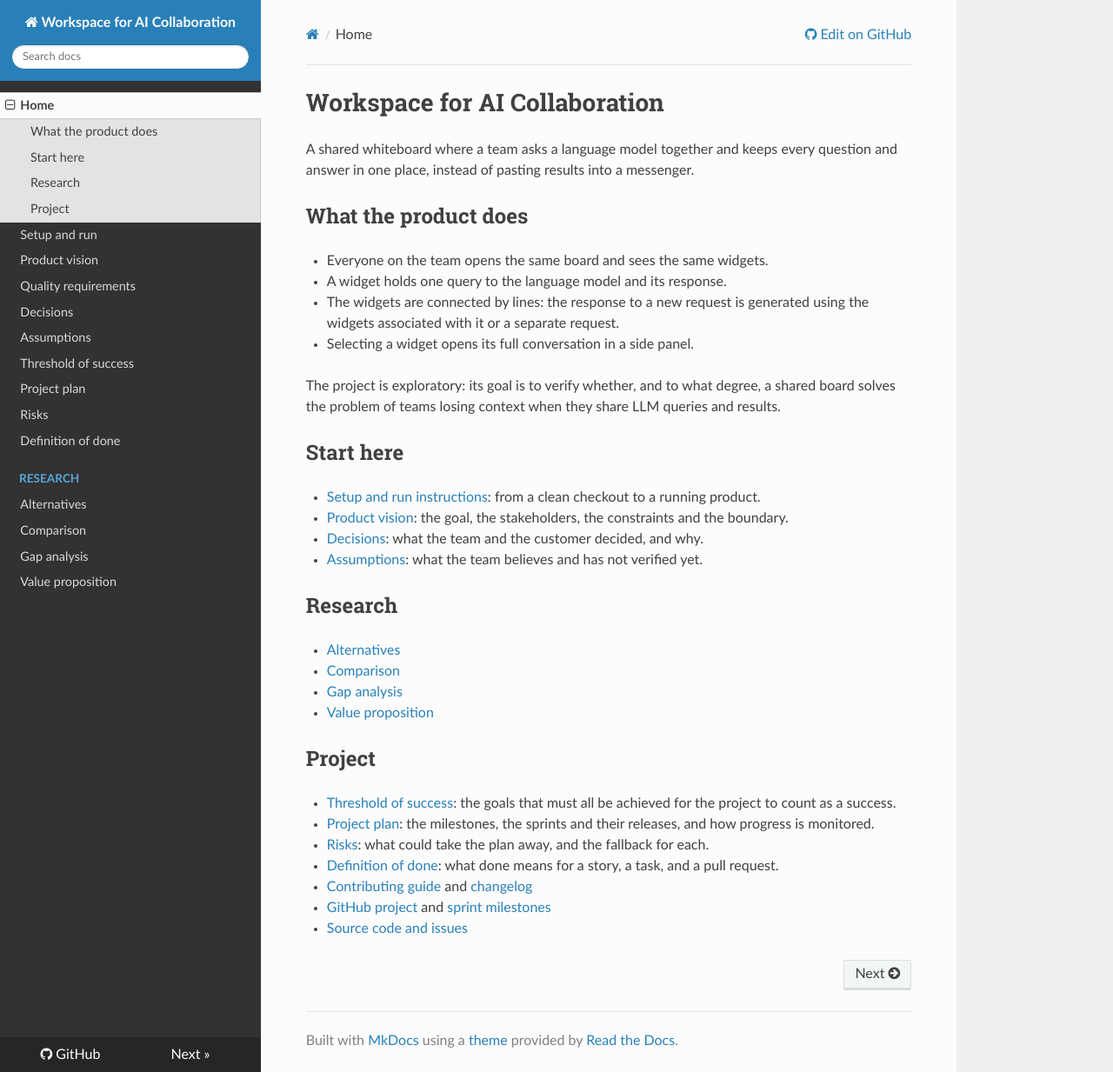
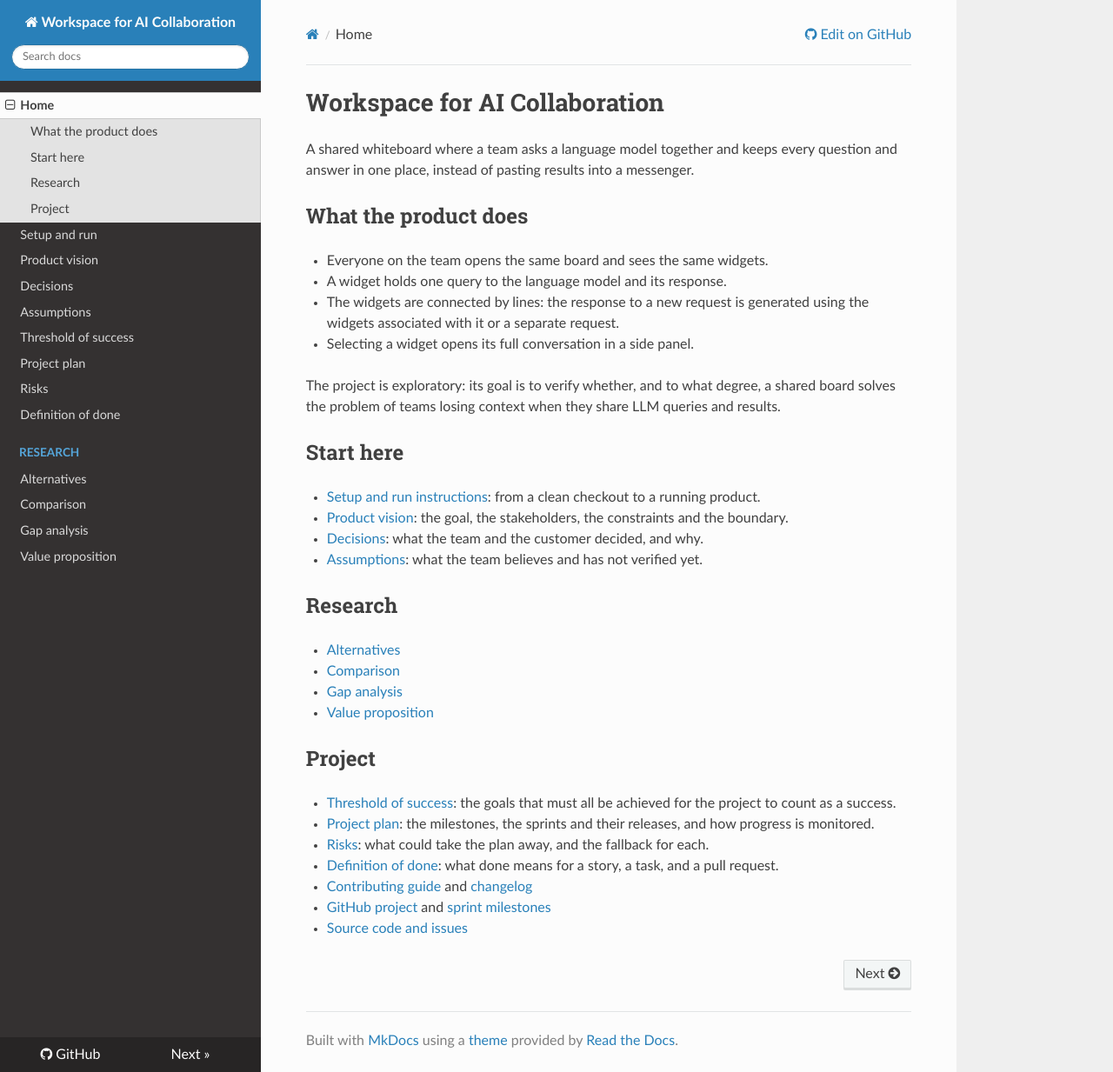
Before and after one commit to WellMadeTeam/workspace-ai-03, an MkDocs documentation site: the page built from docs/index.md, in a window 1280 px wide and 1233 px high. Shown: the whole window at 87% size. Built offline with MkDocs 1.6.1, drawn with Linux system fonts in a browser that asks for light colours; nearby versions of some CDN libraries.

Commit message:
docs: leave the site navigation to the ADR change

```diff
--- a/mkdocs.yml
+++ b/mkdocs.yml
@@ -12,7 +12,6 @@ nav:
   - Home: index.md
   - Setup and run: setup.md
   - Product vision: product-vision.md
-  - Quality requirements: quality-requirements/README.md
   - Decisions: decisions.md
   - Assumptions: assumptions.md
   - Threshold of success: threshold-of-success.md
```
